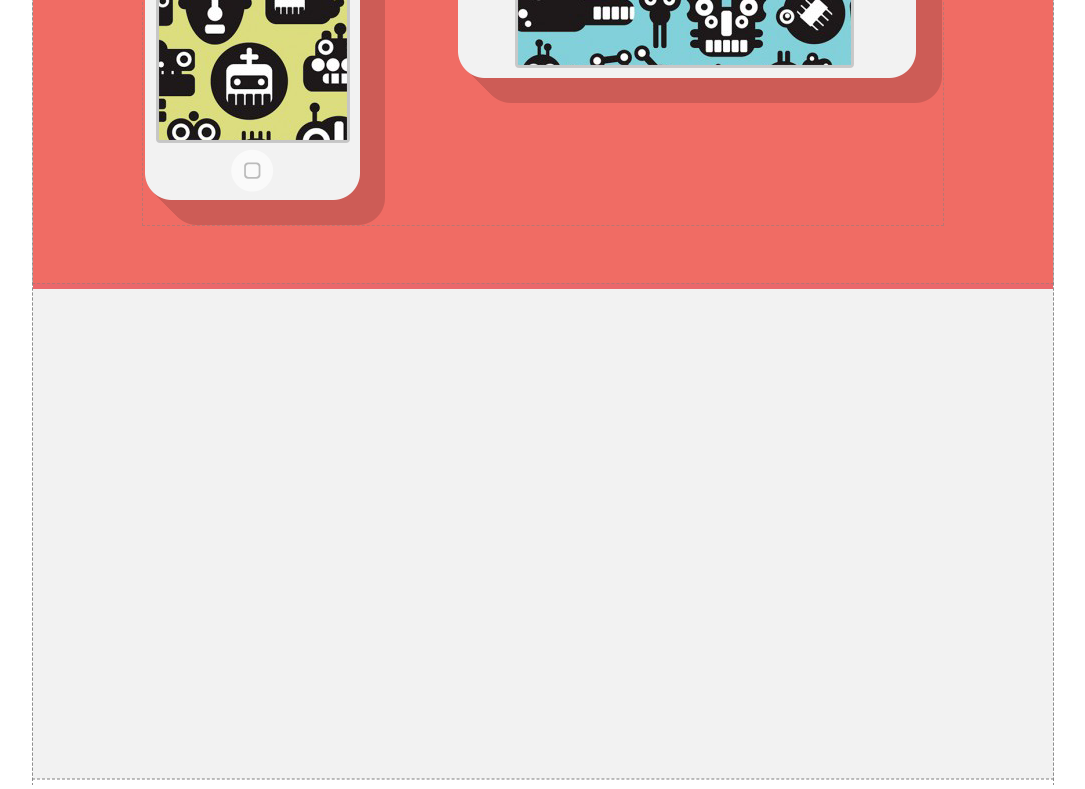
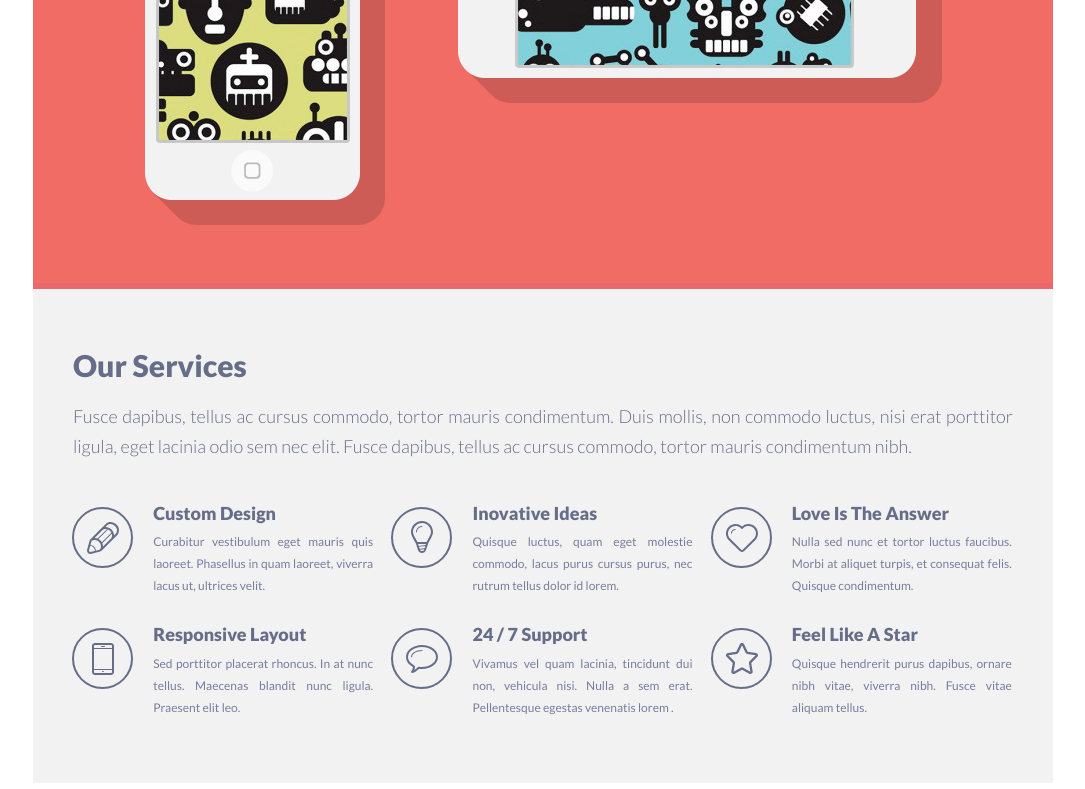
Before and after one commit to redcliphaloe/singolo, a plain HTML site: page singolo1.html in a window 1280 px wide. Shown: the part 406-1195 px from the top of the page, without its empty margins (97-1182 px from the left). Drawn offline with nearby package versions, Linux system fonts and the light colour scheme.

Commit message:
feat: add Our Services section

```diff
--- a/singolo1.css
+++ b/singolo1.css
@@ -1,5 +1,5 @@
 * {
-    outline: 1px dashed rgba(128, 128, 128, 0.5);
+    /* outline: 1px dashed rgba(128, 128, 128, 0.5); */
 }
 
 .wrapper {
@@ -23,10 +23,10 @@
     color: #fff;
     font-family: 'Lato', sans-serif;
     font-size: 25px;
-    font-weight: 400;
+    font-weight: 700;
     height: 20px;
     line-height: 20px;
-    margin: 0px;
+    margin: 0;
     text-transform: uppercase;
 }
 
@@ -43,12 +43,12 @@
     display: flex;
     justify-content: space-between;
     list-style: none;
-    margin: 0px;
-    padding: 0px;
+    margin: 0;
+    padding: 0;
     width: 372px;
 }
 
-.menu .menu__item:not(:first-child) ::before {
+.menu li:not(:first-child) ::before {
     color: #494e62;
     content: "•";
     display: inline-block;
@@ -61,7 +61,7 @@
     color: #fff;
     font-family: 'Lato', sans-serif;
     font-size: 12px;
-    font-weight: 400;
+    font-weight: 700;
     text-decoration: none;
     text-transform: uppercase;
 }
@@ -100,14 +100,99 @@
     transform: rotate(180deg);
 }
 
+.slider .slider__button:active {
+    cursor: none;
+}
+
+.slider .slider__button:focus {
+    outline: none;
+}
+
+.slider .slider__button:hover {
+    transform: scale(1.33);
+}
+
+.slider .slider__button.slider__button--direction--right:hover {
+    transform: rotate(180deg) scale(1.33);
+}
+
 .slider .slider__image {
     margin: auto;
 }
 
 .features {
     background-color: #f2f2f2;
+    box-sizing: border-box;
     box-shadow: 0 6px #ffffff;
-    height: 496px;
+    color: #666d89;
+    font-family: 'Lato', sans-serif;
+    height: 500px;
+    padding: 65px 31px 66px;
+}
+
+.feature {
+    box-sizing: border-box;
+    padding-left: 79px;
+    position: relative;
+    width: 299px;
+}
+
+.feature .feature__caption {
+    color: #666d89;
+    font-family: 'Lato', sans-serif;
+    font-size: 18px;
+    font-weight: 900;
+    margin: 0 0 8px;
+    width: 220px;
+}
+
+.feature .feature__description {
+    color: #767e9e;
+    font-family: 'Lato', sans-serif;
+    font-size: 12px;
+    font-weight: 400;
+    height: 69px;
+    line-height: 22px;
+    margin: 0;
+    overflow: hidden;
+    padding-top: -5px;
+    text-align: justify;
+    width: 220px;
+}
+
+.feature .feature__image {
+    left: -2px;
+    position: absolute;
+    top: 4px;
+}
+
+.features .features__caption {
+    font-size: 30px;
+    font-weight: 900;
+    margin: 0;
+    padding-left: 9px;
+}
+
+.features .features__description {
+    font-size: 18px;
+    font-weight: 300;
+    line-height: 30px;
+    padding-left: 9px;
+    padding-right: 9px;
+    text-align: justify;
+}
+
+.features .features__list {
+    display: flex;
+    flex-wrap: wrap;
+    justify-content: space-around;
+    list-style-type: none;
+    margin: 0;
+    padding: 0;
+}
+
+.features .features__item {
+    margin-top: 24px;
 }
 
 .gag {
--- a/singolo1.html
+++ b/singolo1.html
@@ -6,7 +6,7 @@
     <meta http-equiv="X-UA-Compatible" content="ie=edge">
     <title>Singolo</title>
     <link rel="stylesheet" href="https://cdnjs.cloudflare.com/ajax/libs/normalize/3.0.3/normalize.min.css" integrity="sha256-/O+WvT2Eeb1RIU6iMItEhi5xlHTCLHg2HgLmVGFWyW8=" crossorigin="anonymous" />
-    <link href="https://fonts.googleapis.com/css?family=Lato:400,700&display=swap" rel="stylesheet">
+    <link href="https://fonts.googleapis.com/css?family=Lato:300,400,700,900&display=swap" rel="stylesheet">
     <link rel="stylesheet" href="singolo1.css">
 </head>
 <body class="wrapper">
@@ -29,47 +29,57 @@
             <img src="assets/images/two iPhones.png" alt="two iPhones" class="slider__image">
             <button class="slider__button slider__button--direction--right qwe"></button>
         </section>
-        <section class="features"></section>
-        <section class="gag"></section>
-    </main>
-
-    <!-- <main>
-        <section class="slider">
-            <button class="slider__button"></button>
-            <img src="" alt="two mobiles" class="slider__image">
-            <button class="slider__button slider__button--direction--right"></button>
-        </section>
 
         <section class="features">
             <h2 class="features__caption">Our Services</h2>
             <p class="features__description">Fusce dapibus, tellus ac cursus commodo, tortor mauris condimentum. Duis mollis, non commodo luctus, nisi erat porttitor ligula, eget lacinia odio sem nec elit. Fusce dapibus, tellus ac cursus commodo, tortor mauris condimentum nibh.</p>
             <ul class="features__list">
                 <li class="features__item">
-                    <h3 class="features__itemCaption">Custom Design</h3>
-                    <p class="features__itemDescription">Curabitur vestibulum eget mauris quis laoreet. Phasellus in quam laoreet, viverra lacus ut, ultrices velit.</p>
+                    <div class="feature">
+                        <h3 class="feature__caption">Custom Design</h3>
+                        <p class="feature__description">Curabitur vestibulum eget mauris quis laoreet. Phasellus in quam laoreet, viverra lacus ut, ultrices velit.</p>
+                        <img src="assets/images/pen.svg" alt="pen" class="feature__image">
+                    </div>
                 </li>
                 <li class="features__item">
-                    <h3 class="features__itemCaption">Inovative Ideas</h3>
-                    <p class="features__itemDescription">Quisque luctus, quam eget molestie commodo, lacus purus cursus purus, nec rutrum tellus dolor id lorem.</p>
+                    <div class="feature">
+                        <h3 class="feature__caption">Inovative Ideas</h3>
+                        <p class="feature__description">Quisque luctus, quam eget molestie commodo, lacus purus cursus purus, nec rutrum tellus dolor id lorem.</p>
+                        <img src="assets/images/bulb.svg" alt="bulb" class="feature__image">
+                    </div>
                 </li>
                 <li class="features__item">
-                    <h3 class="features__itemCaption">Love Is The Answer</h3>
-                    <p class="features__itemDescription">Nulla sed nunc et tortor luctus faucibus. Morbi at aliquet turpis, et consequat felis. Quisque condimentum.</p>
+                    <div class="feature">
+                        <h3 class="feature__caption">Love Is The Answer</h3>
+                        <p class="feature__description">Nulla sed nunc et tortor luctus faucibus. Morbi at aliquet turpis, et consequat felis. Quisque condimentum.</p>
+                        <img src="assets/images/heart.svg" alt="heart" class="feature__image">
+                    </div>
                 </li>
                 <li class="features__item">
-                    <h3 class="features__itemCaption">Responsive Layout</h3>
-                    <p class="features__itemDescription">Sed porttitor placerat rhoncus. In at nunc tellus. Maecenas blandit nunc ligula. Praesent elit leo.</p>
+                    <div class="feature">
+                        <h3 class="feature__caption">Responsive Layout</h3>
+                        <p class="feature__description">Sed porttitor placerat rhoncus. In at nunc tellus. Maecenas blandit nunc ligula. Praesent elit leo.</p>
+                        <img src="assets/images/phone.svg" alt="phone" class="feature__image">
+                    </div>
                 </li>
                 <li class="features__item">
-                    <h3 class="features__itemCaption">24 / 7 Support</h3>
-                    <p class="features__itemDescription">Vivamus vel quam lacinia, tincidunt dui non, vehicula nisi. Nulla a sem erat. Pellentesque egestas venenatis lorem .</p>
+                    <div class="feature">
+                        <h3 class="feature__caption">24 / 7 Support</h3>
+                        <p class="feature__description">Vivamus vel quam lacinia, tincidunt dui non, vehicula nisi. Nulla a sem erat. Pellentesque egestas venenatis lorem .</p>
+                        <img src="assets/images/bubble.svg" alt="bubble" class="feature__image">
+                    </div>
                 </li>
                 <li class="features__item">
-                    <h3 class="features__itemCaption">Feel Like A Star</h3>
-                    <p class="features__itemDescription">Quisque hendrerit purus dapibus, ornare nibh vitae, viverra nibh. Fusce vitae aliquam tellus.</p>
+                    <div class="feature">
+                        <h3 class="feature__caption">Feel Like A Star</h3>
+                        <p class="feature__description">Quisque hendrerit purus dapibus, ornare nibh vitae, viverra nibh. Fusce vitae aliquam tellus.</p>
+                        <img src="assets/images/star.svg" alt="star" class="feature__image">
+                    </div>
                 </li>
             </ul>
         </section>
-    </main> -->
+
+        <section class="gag"></section>
+    </main>
 </body>
 </html>
```
Also changed, not shown: assets/images/bubble.svg (added), assets/images/bulb.svg (added), assets/images/heart.svg (added), assets/images/pen.svg (added), assets/images/phone.svg (added), assets/images/star.svg (added).
